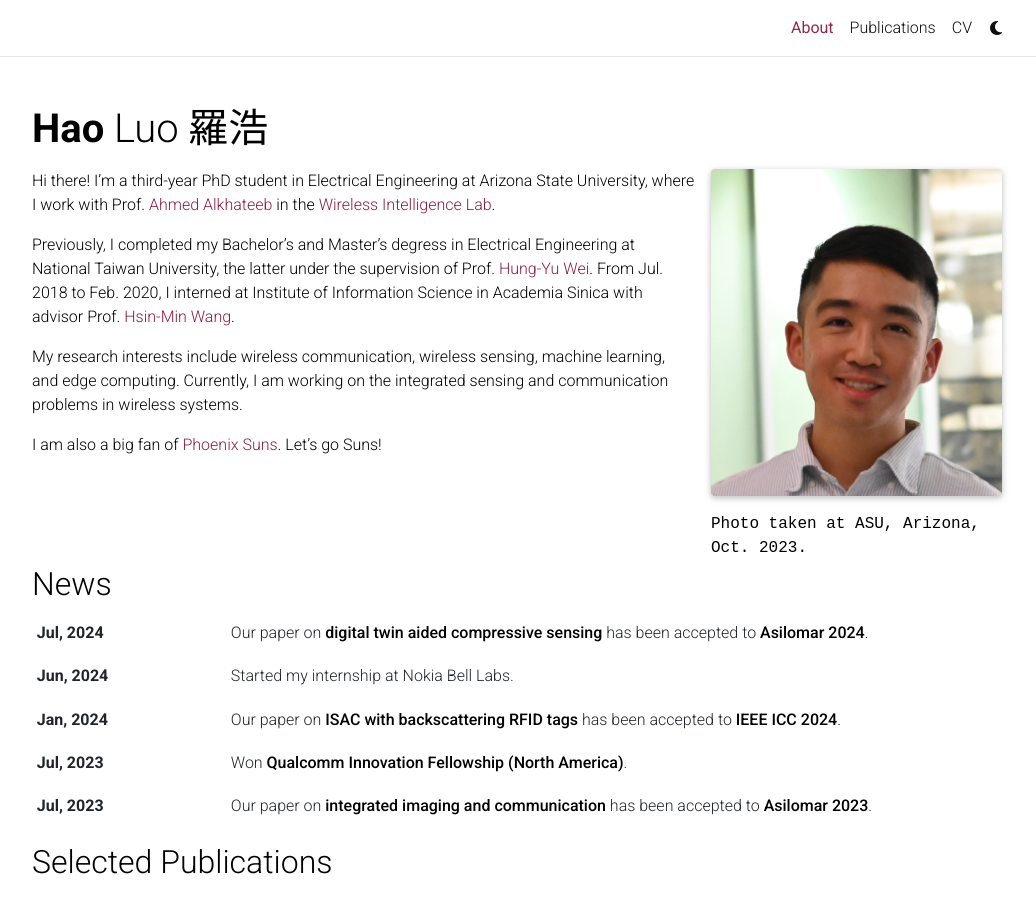
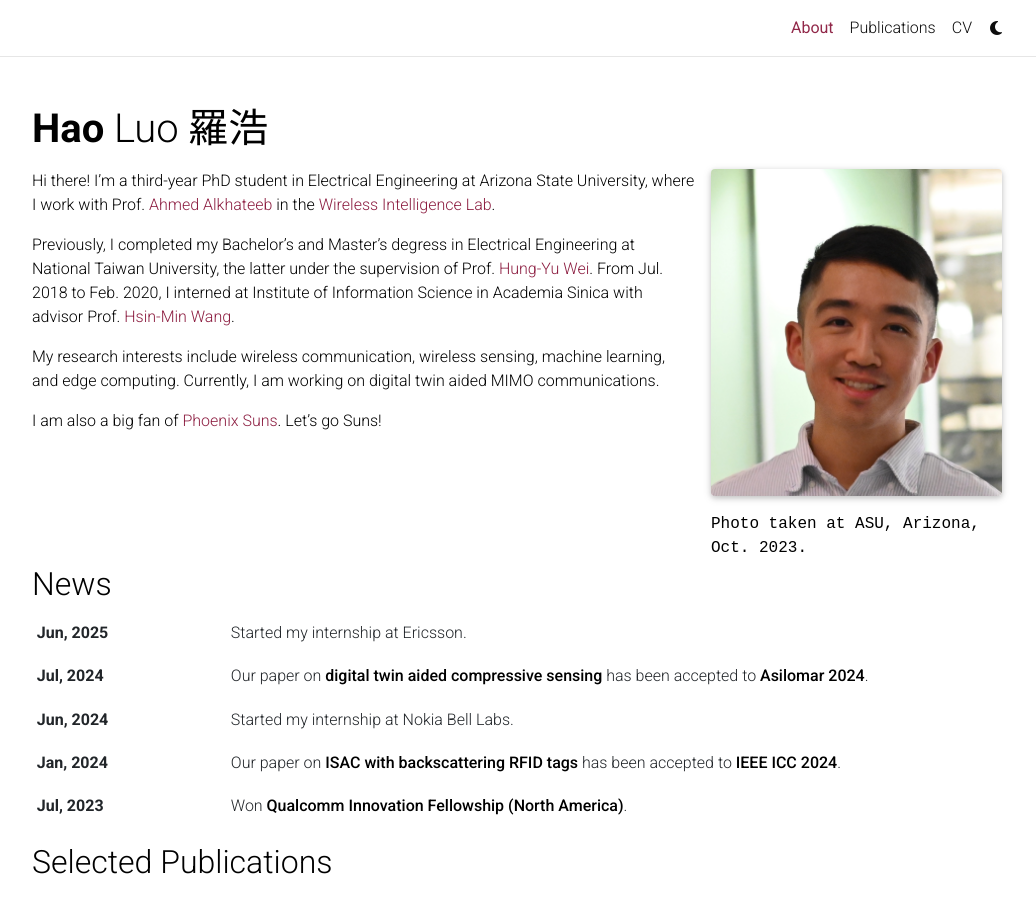
Before and after one commit to LacoLuo/LacoLuo.github.io, a Jekyll site: the page built from _pages/about.md, in a window 1280 px wide and 1180 px high, cut to the strip 0-910 px from the top of the window. Shown: the whole strip, without its empty margins (123-1159 px from the left). Built offline with Jekyll 4.4.1, drawn with Linux system fonts in a browser that asks for light colours; full-size pictures stand in for the smaller copies a plugin makes; some web fonts are replaced; comment, search, counter and statistics services are not loaded; a style sheet for code colours, icons or effects is not loaded.

Commit message:
regular update

```diff
--- a/_pages/about.md
+++ b/_pages/about.md
@@ -21,6 +21,6 @@
 
 Previously, I completed my Bachelor's and Master's degress in Electrical Engineering at National Taiwan University, the latter under the supervision of Prof. [Hung-Yu Wei](http://homepage.ntu.edu.tw/~hywei/){:target="\_blank"}. From Jul. 2018 to Feb. 2020, I interned at Institute of Information Science in Academia Sinica with advisor Prof. [Hsin-Min Wang](https://homepage.iis.sinica.edu.tw/pages/whm/){:target="\_blank"}.
 
-My research interests include wireless communication, wireless sensing, machine learning, and edge computing. Currently, I am working on the integrated sensing and communication problems in wireless systems.
+My research interests include wireless communication, wireless sensing, machine learning, and edge computing. Currently, I am working on digital twin aided MIMO communications.
 
 I am also a big fan of [Phoenix Suns](https://www.instagram.com/suns/?hl=en){:target="\_blank"}. Let's go Suns!
```
Also changed, not shown: _news/announcement_12.md (added, +7 -0 lines).
